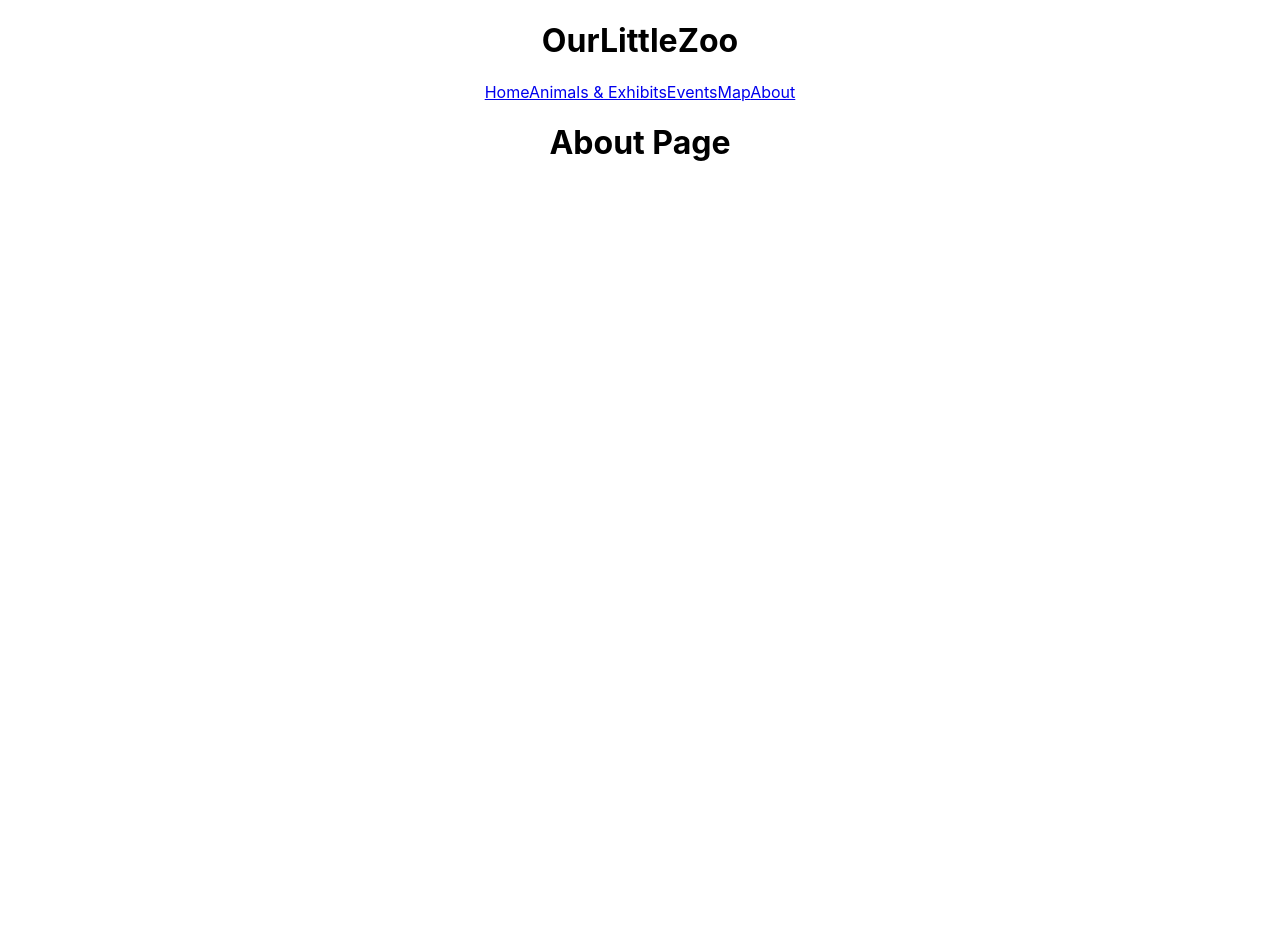
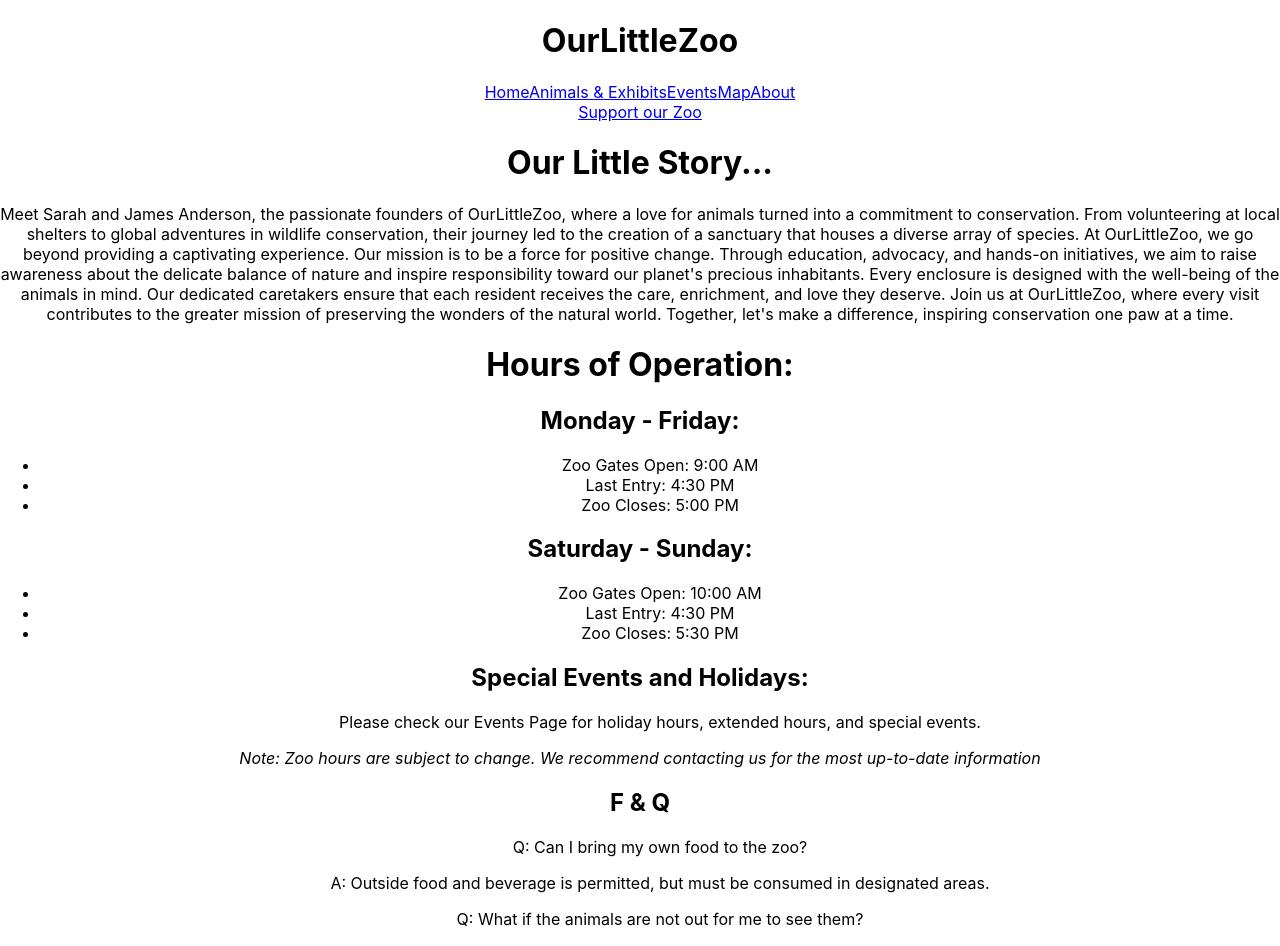
Before and after one commit to JLeeVance/OurLittleZoo, a React (Create React App) app in the folder ourlittlezoo/: page /about in a window 1280 px wide. Shown: the top 946 px of the page. Before the commit the page ends 800 px from the top, so only its background shows below. Built offline with nearby package versions, Linux system fonts and the light colour scheme; data requests are answered from the project's data file.

Commit message:
Functionality Complete

```diff
--- a/ourlittlezoo/src/Components/About.jsx
+++ b/ourlittlezoo/src/Components/About.jsx
@@ -1,10 +1,19 @@
-
+import Bio from "./AboutChildren/Bio";
+import SupportZooLink from "./AboutChildren/SupportZooLink";
+import Hours from "./AboutChildren/Hours";
+import Faq from "./AboutChildren/Faq";
 
 function About(){
 
 
     return(
-        <h1>About Page</h1>
+    <div>
+        <SupportZooLink     />
+        <Bio    />
+        <Hours  />
+        <Faq    />
+
+    </div>
     )
 }
 
--- /dev/null
+++ b/ourlittlezoo/src/Components/AboutChildren/Bio.jsx
@@ -0,0 +1,16 @@
+
+function Bio(){
+
+    return(
+        <div>
+            <h1>Our Little Story...</h1>
+
+            <p>Meet Sarah and James Anderson, the passionate founders of OurLittleZoo, where a love for animals turned into a commitment to conservation. From volunteering at local shelters to global adventures in wildlife conservation, their journey led to the creation of a sanctuary that houses a diverse array of species.
+                At OurLittleZoo, we go beyond providing a captivating experience. Our mission is to be a force for positive change. Through education, advocacy, and hands-on initiatives, we aim to raise awareness about the delicate balance of nature and inspire responsibility toward our planet's precious inhabitants.
+                Every enclosure is designed with the well-being of the animals in mind. Our dedicated caretakers ensure that each resident receives the care, enrichment, and love they deserve. Join us at OurLittleZoo, where every visit contributes to the greater mission of preserving the wonders of the natural world. Together, let's make a difference, inspiring conservation one paw at a time.
+            </p>
+        </div>
+    )
+}
+
+export default Bio;
--- /dev/null
+++ b/ourlittlezoo/src/Components/AboutChildren/Faq.jsx
@@ -0,0 +1,26 @@
+
+function Faq(){
+
+    return(
+        <div>
+            <h2>F & Q</h2>
+            <ul>
+                <>
+                    <p>Q: Can I bring my own food to the zoo?</p>
+                    <p>A: Outside food and beverage is permitted, but must be consumed in designated areas.</p>
+                </>
+                <>
+                    <p>Q: What if the animals are not out for me to see them?</p>
+                    <p>A: John Mulaney had the wrong idea. The animals live here, and just like humans, need their alone time. If an animal is not on visibile from your viewing location, that leaves something to look forward to on your next visit!</p>
+                </>
+                <>
+                    <p>Q: What if I do not enjoy the Zoo?</p>
+                    <p>A: If you didn't enjoy your time with us we know a good doctor that we could refer you to.</p>
+                </>
+            </ul>
+        </div>
+
+    )
+}
+
+export default Faq;
--- /dev/null
+++ b/ourlittlezoo/src/Components/AboutChildren/Hours.jsx
@@ -0,0 +1,28 @@
+
+function Hours(){
+
+    return(
+        <div>
+            <h1>Hours of Operation:</h1>
+            <h2>Monday - Friday:</h2>
+            <ul>
+                <li>Zoo Gates Open: 9:00 AM</li>
+                <li>Last Entry: 4:30 PM</li>
+                <li>Zoo Closes: 5:00 PM</li>
+            </ul>
+            <h2>Saturday - Sunday:</h2>
+            <ul>
+                <li>Zoo Gates Open: 10:00 AM</li>
+                <li>Last Entry: 4:30 PM</li>
+                <li>Zoo Closes: 5:30 PM</li>
+            </ul>
+            <h2>Special Events and Holidays:</h2>
+            <ul>
+                <p>Please check our Events Page for holiday hours, extended hours, and special events.</p>
+            </ul>
+            <p><em>Note: Zoo hours are subject to change. We recommend contacting us for the most up-to-date information</em></p>
+        </div>
+    )
+}
+
+export default Hours;
--- /dev/null
+++ b/ourlittlezoo/src/Components/AboutChildren/SupportZooLink.jsx
@@ -0,0 +1,10 @@
+import { Link } from "react-router-dom";
+
+function SupportZooLink(){
+
+    return(
+        <Link className="button" to="/">Support our Zoo</Link>
+    )
+}
+
+export default SupportZooLink;
--- a/ourlittlezoo/src/Components/Map.jsx
+++ b/ourlittlezoo/src/Components/Map.jsx
@@ -1,5 +1,5 @@
 
-import map from "./map.png"
+import map from "./siteImages/map.png"
 
 function Map(){
 
```
Also changed, not shown: ourlittlezoo/src/Components/siteImages/map.png (renamed from ourlittlezoo/src/Components/map.png).
